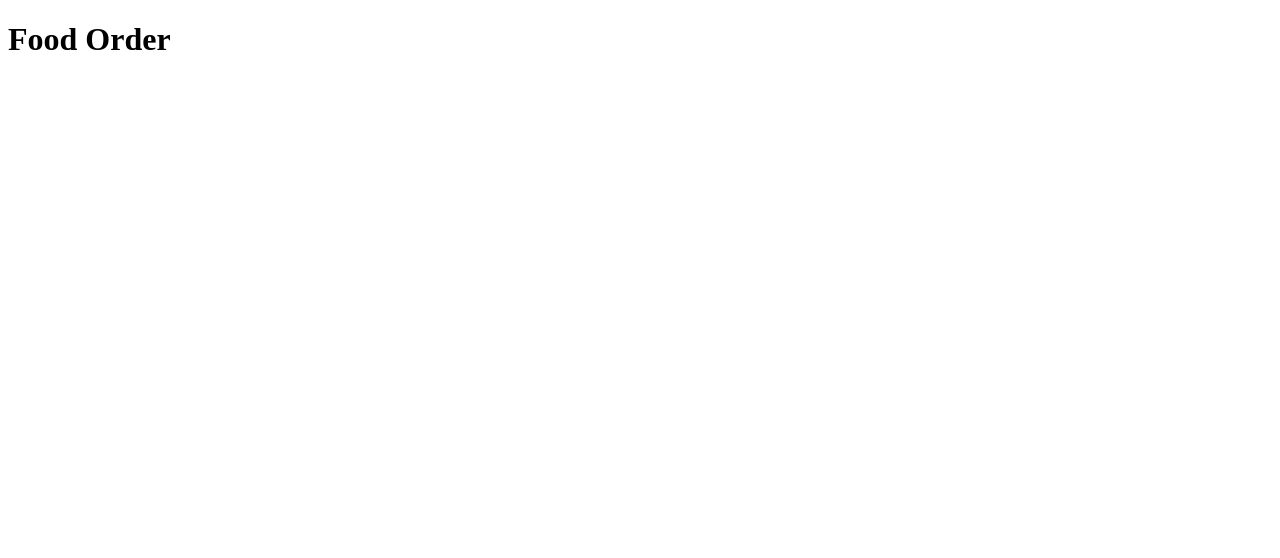
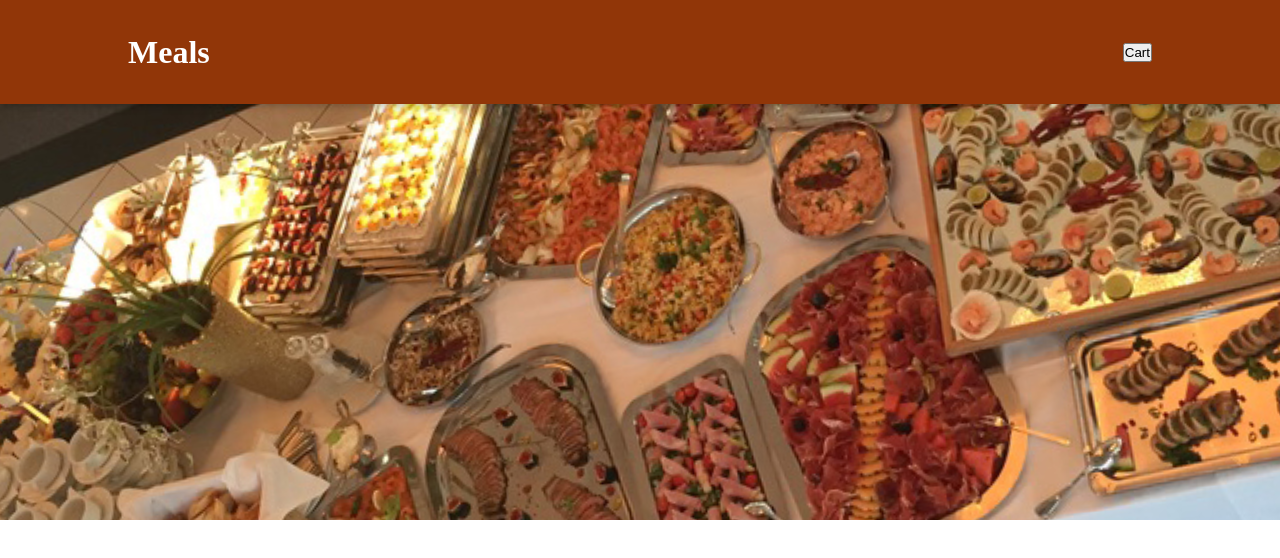
Before and after one commit to EhsanSar9135/food-order, a React (Create React App) app: page / in a window 1280 px wide. Shown: the top 558 px of the page. Built offline with nearby package versions, Linux system fonts and the light colour scheme.

Commit message:
Adding Header Component

```diff
--- a/package.json
+++ b/package.json
@@ -7,6 +7,7 @@
     "@testing-library/react": "^11.1.0",
     "@testing-library/user-event": "^12.1.10",
     "@types/react-dom": "^17.0.9",
+    "node-sass": "4.14.1",
     "react": "^17.0.2",
     "react-dom": "^17.0.2",
     "react-scripts": "4.0.3",
--- a/src/App.jsx
+++ b/src/App.jsx
@@ -1,9 +1,11 @@
 import React from "react";
+import Header from "./Components/Layout/Header";
+import "./Styles/App.scss";
 
 const App = () => {
    return (
       <>
-         <h1>Food Order</h1>
+         <Header />
       </>
    );
 };
--- /dev/null
+++ b/src/Components/Layout/Header.jsx
@@ -0,0 +1,18 @@
+import React from "react";
+import mealsImage from "../../Assets/Images/meals.jpg";
+
+const Header = () => {
+   return (
+      <>
+         <header className="header">
+            <h1>Meals</h1>
+            <button>Cart</button>
+         </header>
+         <div className="main__image">
+            <img src={mealsImage} alt="A table full of delicious foods!" />
+         </div>
+      </>
+   );
+};
+
+export default Header;
--- /dev/null
+++ b/src/Styles/App.scss
@@ -0,0 +1,7 @@
+* {
+   box-sizing: border-box;
+   margin: 0;
+   padding: 0;
+}
+
+@import "Header";
--- /dev/null
+++ b/src/Styles/_Header.scss
@@ -0,0 +1,29 @@
+.header {
+   position: fixed;
+   top: 0;
+   left: 0;
+   width: 100%;
+   height: 13vh;
+   color: #fff;
+   background: hsl(20, 90%, 30%);
+   display: flex;
+   justify-content: space-between;
+   align-items: center;
+   padding: 0 10%;
+   box-shadow: 0 2px 8px hsla(0, 0%, 0%, 0.25);
+   z-index: 5;
+}
+
+.main__image {
+   width: 100%;
+   height: 65vh;
+   z-index: 0;
+   overflow: hidden;
+
+   img {
+      width: 110%;
+      height: 100vh;
+      object-fit: cover;
+      transform: rotateZ(-5deg) translateX(-1rem) translateY(-4rem);
+   }
+}
```
Also changed, not shown: src/Assets/Images/meals.jpg (added), 1 other file (tests, documents, lock files or other folders).
